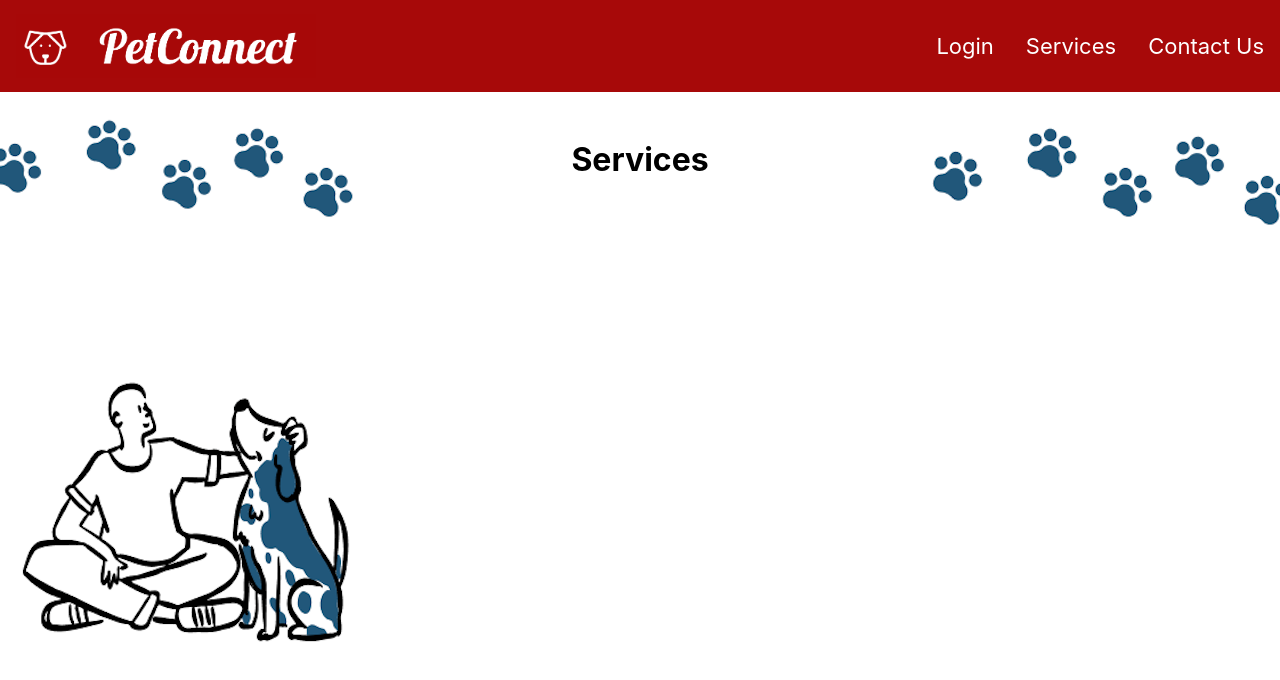
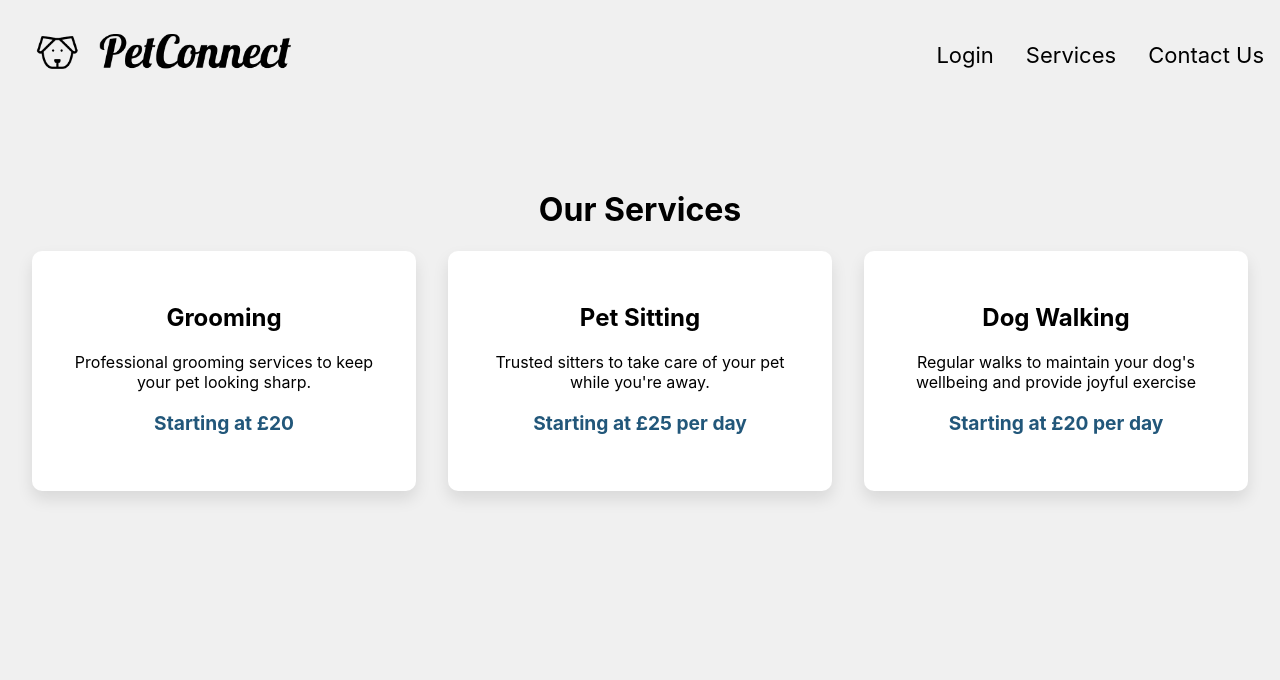
Before and after one commit to Noddyland/PetConnect, a React (Create React App) app in the folder petconnectapp/: page /services in a window 1280 px wide. Shown: the top 680 px of the page. Built offline with nearby package versions, Linux system fonts and the light colour scheme; the HTML template or start-up script is replaced by a standard one.

Commit message:
Style changes

```diff
--- a/petconnectapp/src/Login.css
+++ b/petconnectapp/src/Login.css
@@ -1,5 +1,5 @@
 body{
-    background-image: url(./background-image.png);
+    background-color: #f0f0f0;
     background-size: cover;
     background-repeat: no-repeat;
 }
--- a/petconnectapp/src/Navbar.css
+++ b/petconnectapp/src/Navbar.css
@@ -1,11 +1,13 @@
 .navbar {
     width: 100%;
-    background-color: #A70909; /* Red background color */
+    background-color: #f0f0f0; /* Red background color */
     display: flex; /* Use flexbox for navbar layout */
     justify-content: space-between; /* Space between home icon and links */
     align-items: center; /* Align items vertically */
     overflow: hidden; /* Ensures the content fits within the navigation bar */
+    color: black;
 }
+
 
 .navbar a.home-link {
     display: flex;
@@ -23,11 +25,12 @@
     padding: 0; /* Removes padding */
     margin: 0; /* Removes margins */
     display: flex; /* Display the list items inline */
+    color: black;
 }
 
 .navbar .nav-links li a {
     display: block; /* Makes the entire area clickable */
-    color: white; /* Text color */
+    color: black; /* Text color */
     text-align: center; /* Centers the text */
     padding: 14px 16px; /* Adds padding for spacing */
     text-decoration: none; /* Removes underline from links */
@@ -35,6 +38,6 @@
 }
 
 .navbar .nav-links li a:hover {
-    background-color: #ddd; /* Color change on hover */
-    color: black; /* Text color change on hover */
+ /* Color change on hover */
+    color: #A70909; /* Text color change on hover */
 }
--- /dev/null
+++ b/petconnectapp/src/Services.css
@@ -0,0 +1,56 @@
+.services-container {
+    background-size: cover;
+    padding: 2rem 2rem;
+  }
+
+  .services-grid {
+    display: grid;
+    grid-template-columns: repeat(auto-fit, minmax(300px, 1fr));
+    gap: 2rem;
+  }
+
+  .service-card {
+    background: #ffffff;
+    padding: 2rem;
+    border-radius: 10px;
+    box-shadow: 0px 8px 16px 0px rgba(0,0,0,0.1);
+    transition: transform 0.3s ease, box-shadow 0.3s ease;
+  }
+
+  .service-card:hover {
+    transform: translateY(-5px);
+    box-shadow: 0px 15px 30px 0px rgba(0,0,0,0.1);
+  }
+
+  .service-title {
+    font-size: 1.8rem;
+    font-weight: 600;
+    color: #333;
+  }
+
+  .service-description {
+    font-size: 1rem;
+    color: #555;
+    margin: 1rem 0;
+  }
+
+  .service-price {
+    font-size: 1.2rem;
+    font-weight: 700;
+    color: #22577A;
+    margin-bottom: 1.5rem;
+  }
+
+  .service-cta {
+    padding: 0.6rem 1.2rem;
+    background-color: #ff4500; /* Or another attention-grabbing color */
+    color: white;
+    border-radius: 20px;
+    text-transform: uppercase;
+    font-weight: bold;
+    transition: background-color 0.3s ease;
+  }
+
+  .service-cta:hover {
+    background-color: #c03600; /* Darker shade for hover effect */
+  }
--- a/petconnectapp/src/Services.js
+++ b/petconnectapp/src/Services.js
@@ -1,9 +1,45 @@
+// Services.js
+
 import React from 'react';
 import { Link } from 'react-router-dom';
+import './Services.css';
+
+const servicesData = [
+  {
+    id: 1,
+    title: "Grooming",
+    description: "Professional grooming services to keep your pet looking sharp.",
+    price: "Starting at £20"
+  },
+  {
+    id: 2,
+    title: "Pet Sitting",
+    description: "Trusted sitters to take care of your pet while you're away.",
+    price: "Starting at £25 per day"
+  },
+  {
+    id: 3,
+    title: "Dog Walking",
+    description: "Regular walks to maintain your dog's wellbeing and provide joyful exercise",
+    price: "Starting at £20 per day"
+  }
+
+];
 
 const Services = () => {
     return (
-        <h1>Services</h1>
+        <div className="services-container">
+            <h1>Our Services</h1>
+            <div className="services-grid">
+                {servicesData.map((service) => (
+                    <div className="service-card" key={service.id}>
+                        <h2>{service.title}</h2>
+                        <p>{service.description}</p>
+                        <p className="service-price">{service.price}</p>
+                    </div>
+                ))}
+            </div>
+        </div>
     );
 };
 
```
Also changed, not shown: petconnectapp/src/petconnectlogo.png, 1 other file (tests, documents, lock files or other folders).
